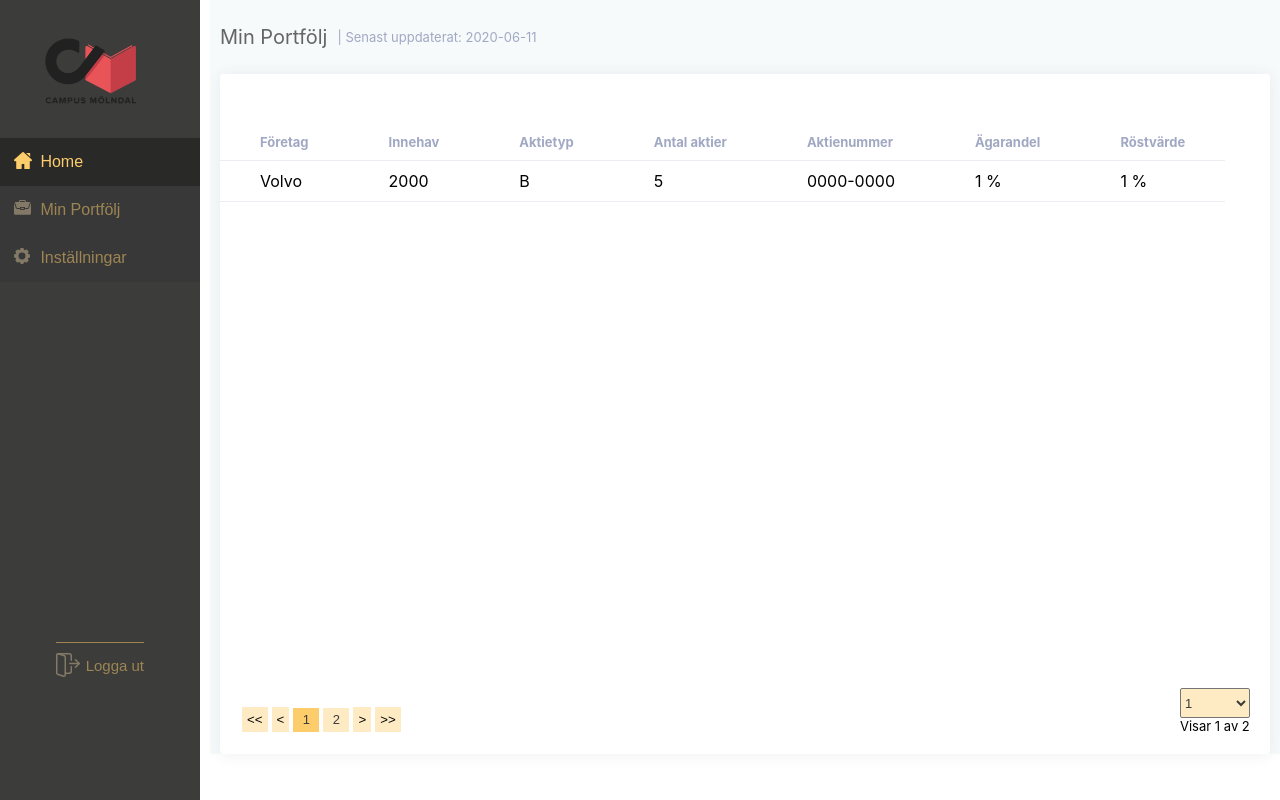
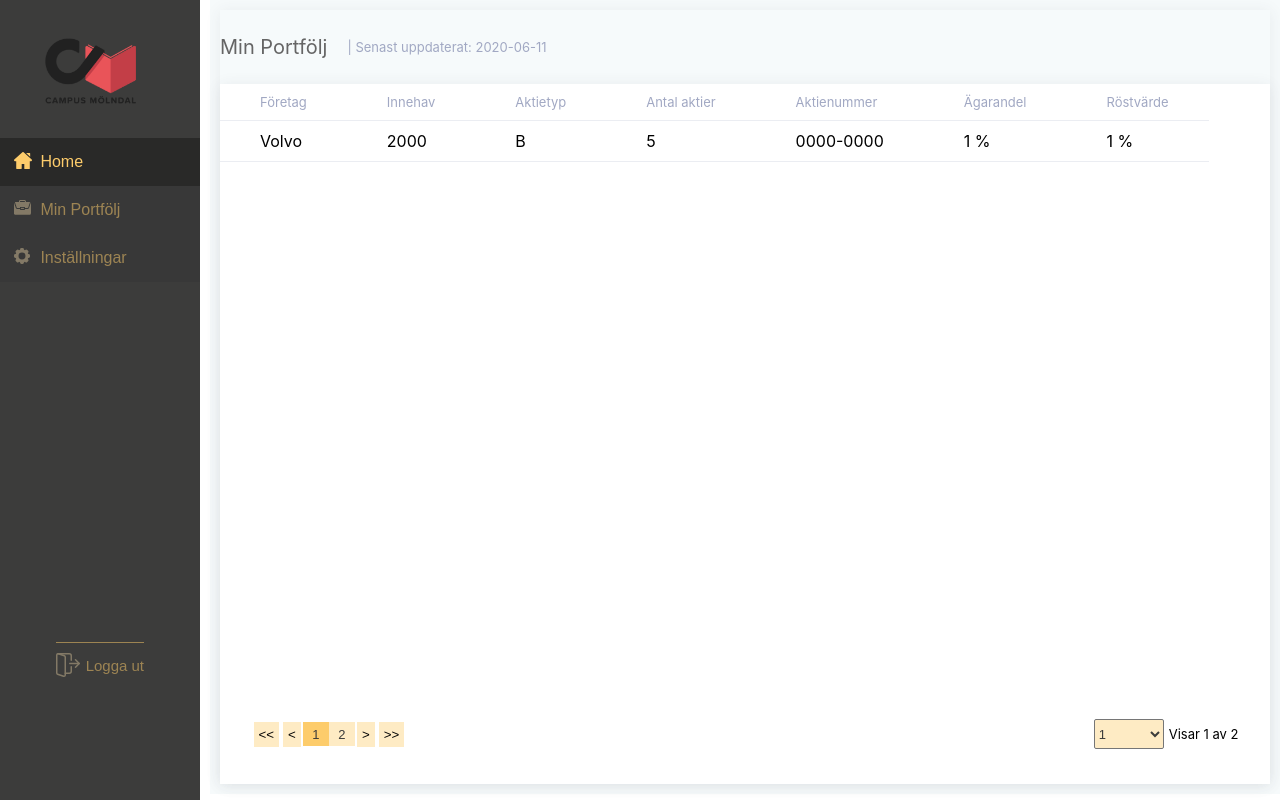
Before and after one commit to patam123/kundportal-projekt-molndal, a React (Create React App) app: page /portfolio in a window 1280 px wide. Built offline with nearby package versions, Linux system fonts and the light colour scheme.

Commit message:
fixed layout for porfolio

```diff
--- a/src/components/portfoliocomponents/portfolio.js
+++ b/src/components/portfoliocomponents/portfolio.js
@@ -49,8 +49,9 @@ const Portfolio = ({ user }) => {
       for (let i = 0; i < Math.ceil(user.shares.length / size); i++) {
         buttonArray.push(
           <ButtonComponent
-
-            cssValue={pageIndex === i ? "portfolio-button-active" : "portfolio-button"}
+            cssValue={
+              pageIndex === i ? "portfolio-button-active" : "portfolio-button"
+            }
             key={i + 1}
             btnText={i + 1}
             isClicked={() => setIndex(i)}
@@ -95,22 +96,23 @@ const Portfolio = ({ user }) => {
   };
 
   return (
-    <div className="portfolio-container">
+    <div id="portfolio-container">
       <div className="headrow">
         <HeadTitle title={`Min Portfölj`} />
         <p className="portfolio-head">{getDate()}</p>
       </div>
+      <div id="main-div">
         <div id="portfolio">
           <table key="portfolioTable">
             <thead key="tableheadelement">
               <tr className="portfolio-tablehead" key="tablehead">
-              <th key="tableheadCo">Företag</th>
-              <th key="tableheadAmount">Innehav</th>
-              <th key="tableheadType">Aktietyp</th>
-              <th key="tableheadNrOfShare">Antal aktier</th>
-              <th key="tableheadShareNr">Aktienummer</th>
-              <th key="tableheadSharePct">Ägarandel</th>
-              <th key="tableheadVotePwr">Röstvärde</th>
+                <td className="td-title" key="tableheadCo">Företag</td>
+                <td className="td-title" key="tableheadAmount">Innehav</td>
+                <td className="td-title" key="tableheadType">Aktietyp</td>
+                <td className="td-title" key="tableheadNrOfShare">Antal aktier</td>
+                <td className="td-title" key="tableheadShareNr">Aktienummer</td>
+                <td className="td-title" key="tableheadSharePct">Ägarandel</td>
+                <td className="td-title" key="tableheadVotePwr">Röstvärde</td>
               </tr>
             </thead>
             <tbody key="tablebody">
@@ -130,6 +132,8 @@ const Portfolio = ({ user }) => {
               })}
             </tbody>
           </table>
+        </div>
+        <div id="bottom-container">
           <div className="portfolio-buttons">{generateButtons()}</div>
           <div className="portfolio-div">
             <select
@@ -158,6 +162,7 @@ const Portfolio = ({ user }) => {
           </div>
         </div>
       </div>
+    </div>
   );
 };
 
--- a/src/design/portfolio.css
+++ b/src/design/portfolio.css
@@ -1,26 +1,26 @@
 @import url("https://fonts.googleapis.com/css2?family=Poppins:wght@100&display=swap");
 
+#portfolio-container {
+  background: #f6fafb 0% 0% no-repeat padding-box;
+  box-shadow: 0px 1px 15px #45414e14;
+}
 
-
-.headrow{
+.headrow {
   flex-direction: row;
   display: flex;
   align-items: center;
-
-
+  padding: 10px 0px;
 }
 
-#portfolio {
-  padding-top: 50px;
-  top: 10px;
-  left: 0px;
-  min-height: 85vh;
+#main-div {
   background: #ffffff 0% 0% no-repeat padding-box;
   box-shadow: 0px 1px 15px #45414e14;
   border-radius: 4px;
   opacity: 1;
-  position: relative;
-
+}
+#portfolio {
+  height: 75vh;
+  background: #ffffff 0% 0% no-repeat padding-box;
 }
 
 .portfolio-head {
@@ -28,8 +28,7 @@
   font-size: 13px;
   letter-spacing: 0px;
   color: #a1a8c3;
-  margin-left: 10px;
-
+  margin-left: 20px;
 }
 .portfolio-tablehead {
   text-align: left;
@@ -39,36 +38,45 @@
   color: #a1a8c3;
 }
 
-tbody{
+tbody {
   text-align: left;
 }
-table{
+table {
   text-align: left;
   align-content: center;
   align-items: center;
   border-collapse: collapse; /* behöver vara collapse för att få border, men får då inte samma layout */
   /* border-spacing: 70px 20px; */
 }
-  tr{
-    border-bottom:#ebedf2 1px solid;
-  }
-  th, td{
-
-    padding: 10px 40px;
+tr {
+  border-bottom: #ebedf2 1px solid;
 }
 
-.portfolio-div{
-    position: absolute;
-    bottom: 0;
-    right: 0;
+td {
+  padding: 10px 40px;
+  font-size: 16px;
+}
+.td-title {
   font-size: 13px;
-    padding: 20px;
+}
+#bottom-container {
+  width: 100%;
+  height: 100px;
+  display: flex;
+  justify-content: space-between;
+  align-items: center;
+  background: #ffffff 0% 0% no-repeat padding-box;
+}
 
+.portfolio-div {
+  font-size: 13px;
+  margin-right: 3%;
+  display: flex;
+  align-items: center;
+  justify-content: space-between;
 }
 
 .portfolio-select {
-  top: 713px;
-  left: 1019px;
   width: 70px;
   background: #feebc4 0% 0% no-repeat padding-box;
   height: 30px;
@@ -76,16 +84,12 @@ table{
   opacity: 1;
   color: #3c3c3b;
   font-size: 13px;
-
+  margin-right: 5px;
 }
 .portfolio-buttons {
-  padding: 20px;
-  position: absolute;
-  bottom: 0;
-  left: 0;
-
+  margin-left: 3%;
 }
-.portfolio-button{
+.portfolio-button {
   font-size: 13px;
   width: 26px;
   height: 24px;
@@ -94,29 +98,28 @@ table{
   letter-spacing: 0px;
   color: #3c3c3b;
   opacity: 1;
-    margin: 2px;
   border: none;
 }
-.portfolio-button-active{
+.portfolio-button-active {
   font-size: 13px;
   width: 26px;
   height: 24px;
-  background: #FDCC6B 0% 0% no-repeat padding-box;
+  background: #fdcc6b 0% 0% no-repeat padding-box;
   text-align: center;
   letter-spacing: 0px;
   color: #3c3c3b;
   opacity: 1;
-  margin: 2px;
   border: none;
 }
 
-.backAndFoward{
+.backAndFoward {
   background: #feebc4 0% 0% no-repeat padding-box;
   border: none;
   outline: none;
   padding: 5px;
   margin: 2px 2px;
 }
-.portfolio-button:active, .portfolio-button:hover{
-    background-color: #FDCC6B;
+.portfolio-button:active,
+.portfolio-button:hover {
+  background-color: #fdcc6b;
 }
```
Lines whose indentation alone changed are shown as unchanged.
